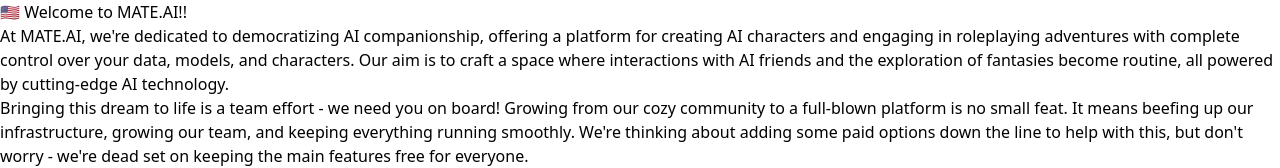
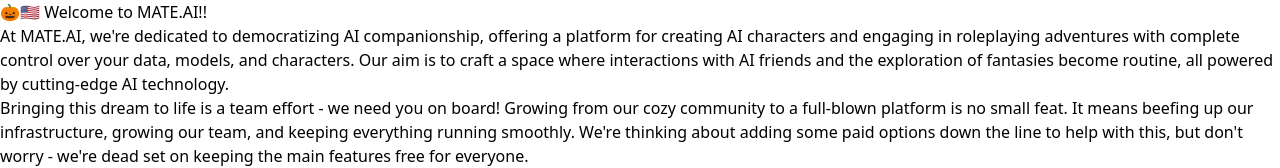
Before and after one commit to MATE-AI-TEAM/mate_docs, a Next.js app: page / in a window 1280 px wide. Shown: the top 168 px of the page. Built offline with nearby package versions, Linux system fonts and the light colour scheme.

Commit message:
🎃🇺🇸

```diff
--- a/pages/index.mdx
+++ b/pages/index.mdx
@@ -1,4 +1,4 @@
-# 🇺🇸 Welcome to MATE.AI!!
+# 🎃🇺🇸 Welcome to MATE.AI!!
 
 At MATE.AI, we're dedicated to democratizing AI companionship, offering a platform for creating AI characters and engaging in roleplaying adventures with complete control over your data, models, and characters. Our aim is to craft a space where interactions with AI friends and the exploration of fantasies become routine, all powered by cutting-edge AI technology.
 
```
